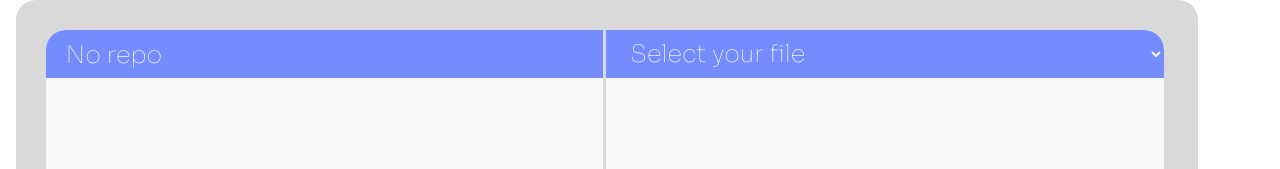
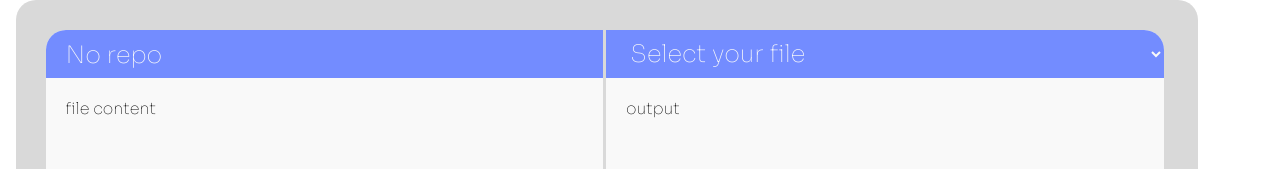
Before and after one commit to luiscolon0426/Zneaker, a React app in the folder app/: page /app in a window 1280 px wide. Shown: the part 326-495 px from the top of the page. Built offline with nearby package versions, Linux system fonts and the light colour scheme; some packages are replaced by stand-ins of ours; no server answers; the database is empty; sample sign-in values are in the browser's storage.

Commit message:
added 2 paragraphs and padding for codeboxes

```diff
--- a/app/src/components/Page.js
+++ b/app/src/components/Page.js
@@ -19,11 +19,13 @@
                 <div className='repoContainer'>
                   <div id="repo" className='repo'>No repo</div>
               </div>
+              <p>file content</p>
             </div>
             <div id='outputBox'className='codeBox2'>
               <select id="file" className='outputSelect'>
                 <option value="">Select your file</option>
               </select>
+              <p>output</p>
             </div>
           </div>
         </div>
--- a/app/src/styles/Page.css
+++ b/app/src/styles/Page.css
@@ -112,3 +112,7 @@
   background-color: var(--white);
   border-radius: 0 20px 20px 0;
 }
+
+.codeBox1 p, .codeBox2 p{
+  padding: 1.25rem 0rem 0rem 1.25rem;
+}
```
